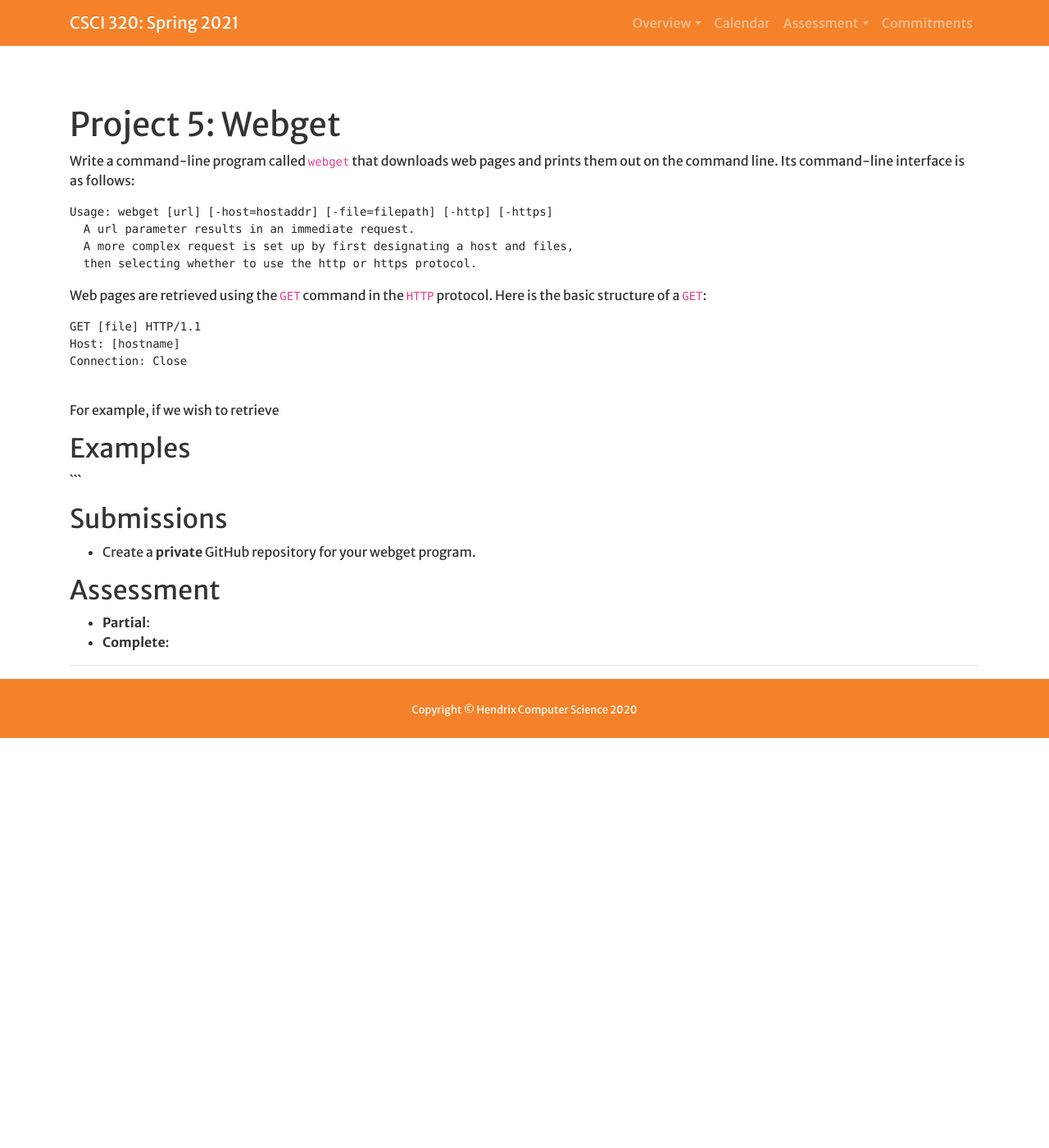
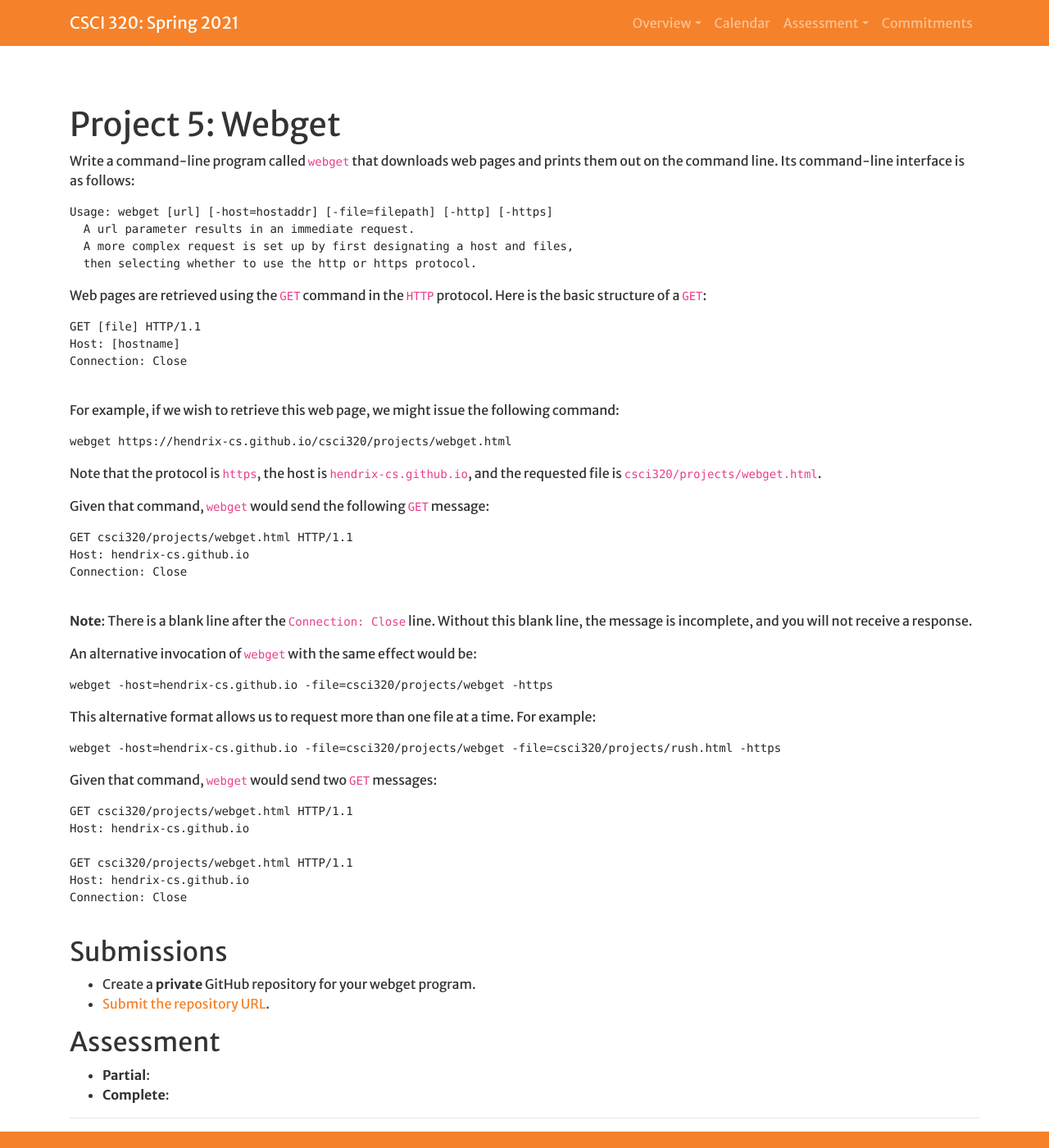
Before and after one commit to Hendrix-CS/csci320, a Jekyll site: the page built from projects/webget.md, in a window 1280 px wide and 1400 px high. Shown: the whole window at 82% size. Built offline with Jekyll 4.4.1, drawn with Linux system fonts in a browser that asks for light colours; a script that is not in the unit is left out.

Commit message:
More progress on webget.

````diff
--- a/projects/webget.md
+++ b/projects/webget.md
@@ -25,15 +25,56 @@ Connection: Close
 
 ```
 
-For example, if we wish to retrieve
+For example, if we wish to retrieve this web page, we might issue the following command:
 
-## Examples
+```
+webget https://hendrix-cs.github.io/csci320/projects/webget.html
+```
+
+Note that the protocol is `https`, the host is `hendrix-cs.github.io`, and the requested
+file is `csci320/projects/webget.html`.
+
+Given that command, `webget` would send the following `GET` message:
+
+```
+GET csci320/projects/webget.html HTTP/1.1
+Host: hendrix-cs.github.io
+Connection: Close
+
+```
+
+**Note**: There is a blank line after the `Connection: Close` line. Without this blank line,
+the message is incomplete, and you will not receive a response.
+
+An alternative invocation of `webget` with the same effect would be:
+
+```
+webget -host=hendrix-cs.github.io -file=csci320/projects/webget -https
+```
+
+This alternative format allows us to request more than one file at a time. For example:
+
+```
+webget -host=hendrix-cs.github.io -file=csci320/projects/webget -file=csci320/projects/rush.html -https
+```
+
+Given that command, `webget` would send two `GET` messages:
+
+```
+GET csci320/projects/webget.html HTTP/1.1
+Host: hendrix-cs.github.io
+
+GET csci320/projects/webget.html HTTP/1.1
+Host: hendrix-cs.github.io
+Connection: Close
 
 ```
 
 
+
 ## Submissions
 * Create a **private** GitHub repository for your webget program.
+* [Submit the repository URL](https://docs.google.com/forms/d/e/1FAIpQLSeCE51hAA4VV1jN_E4pVH1FDB3G6x7-GrIg5_MAP_qqMd6fAg/viewform?usp=sf_link).
 
 ## Assessment
 * **Partial**:
````
